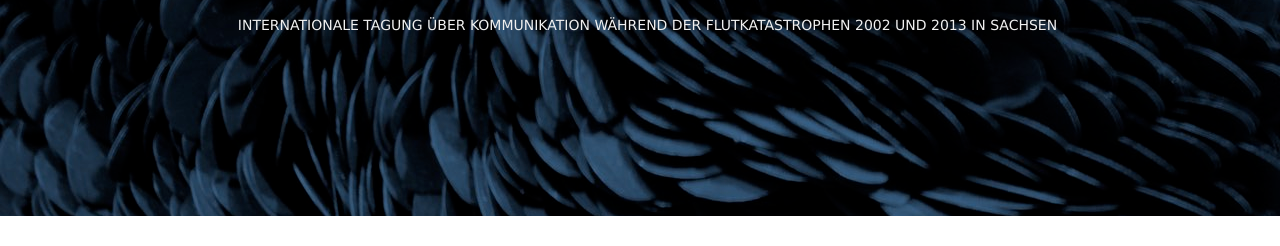
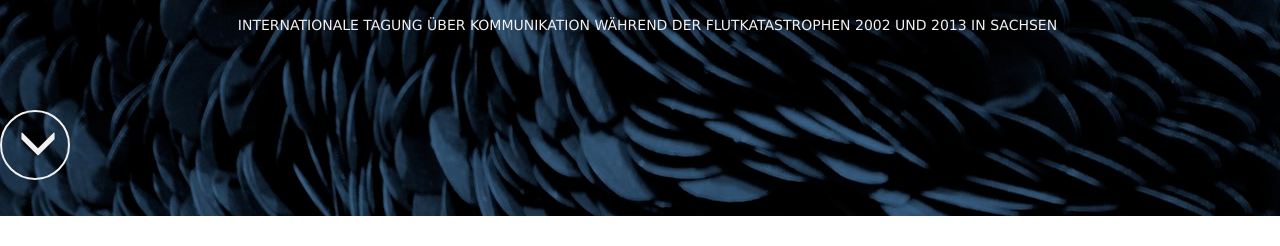
Before and after one commit to susedev/test, a Jekyll site: the page built from index.html, in a window 1280 px wide. Shown: the part 484-730 px from the top of the page. Built offline with Jekyll 4.4.1, drawn with Linux system fonts in a browser that asks for light colours; nearby versions of some CDN libraries; grey boxes are pictures that could not be loaded.

Commit message:
Update home.html

```diff
--- a/_layouts/home.html
+++ b/_layouts/home.html
@@ -13,6 +13,8 @@
     <a rel="license" href="http://creativecommons.org/licenses/by/2.0/"><img alt="Creative Commons License" style="height: 7px; width: 20px; position:right;" src="https://i.creativecommons.org/l/by/2.0/88x31.png" /></a></p>
     <a href="{{ site.base_url }}/konferenz-kommunikationsfluten.html"><p style="font-family: Verdana,Geneva,sans-serif; color:#F0F0F0; font-size: 46px; font-size: 3.8vmax; text-align: center; margin-top:400px; margin-bottom: ">KommunikationsFluten</p></a>
     <a href="{{ site.base_url }}/konferenz-kommunikationsfluten.html"><p style="font-family: Verdana,Geneva,sans-serif; font-size: 3.2vm; color:#F0F0F0; text-align: center; text-transform: uppercase;  padding-bottom:50px; margin-left: 15px;">Internationale Tagung über Kommunikation während der Flutkatastrophen 2002 und 2013 in Sachsen</p></a>
+    <a class="btn btn-circle" href={{ site.base_url }}/konferenz-kommunikationsfluten.html><span class="glyphicon glyphicon-menu-down" aria-hidden="true"></span></a>
+
  </header>
 
  <div class="container" style="margin-top:50px;">
```
